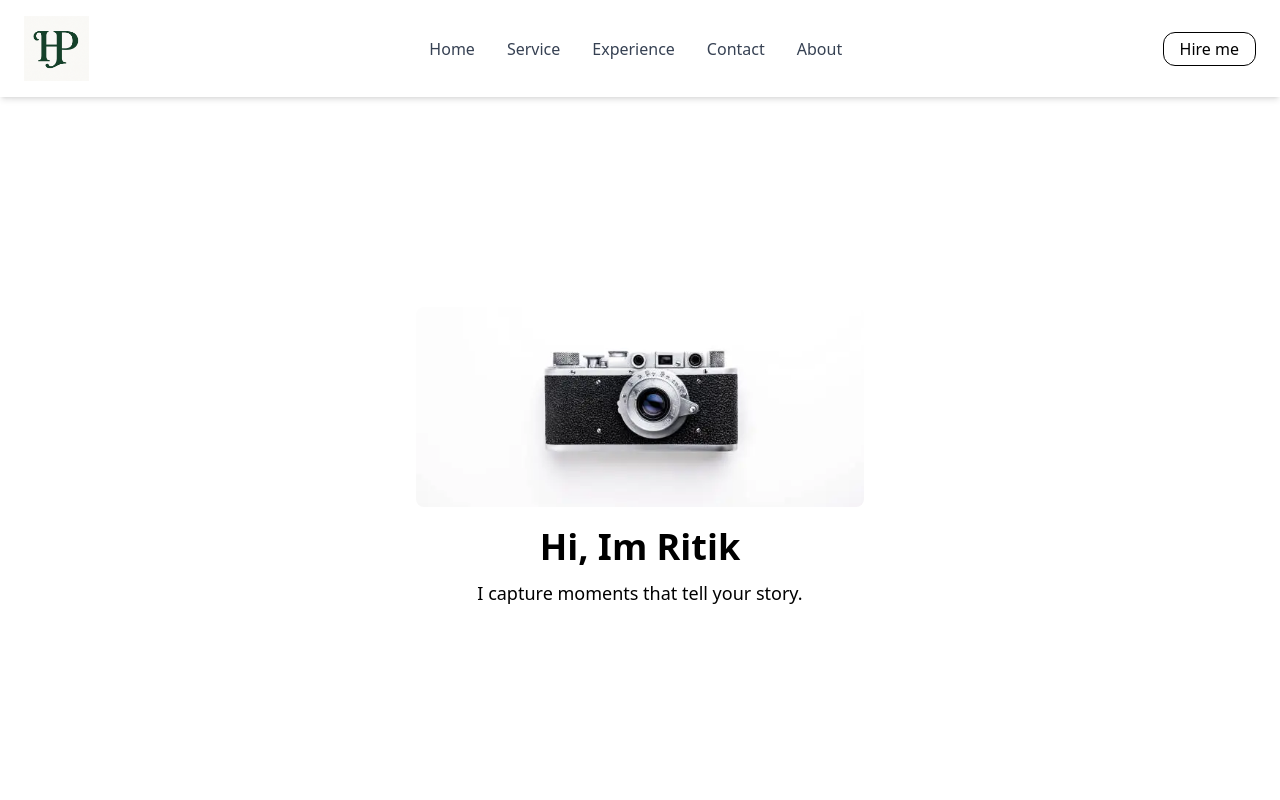
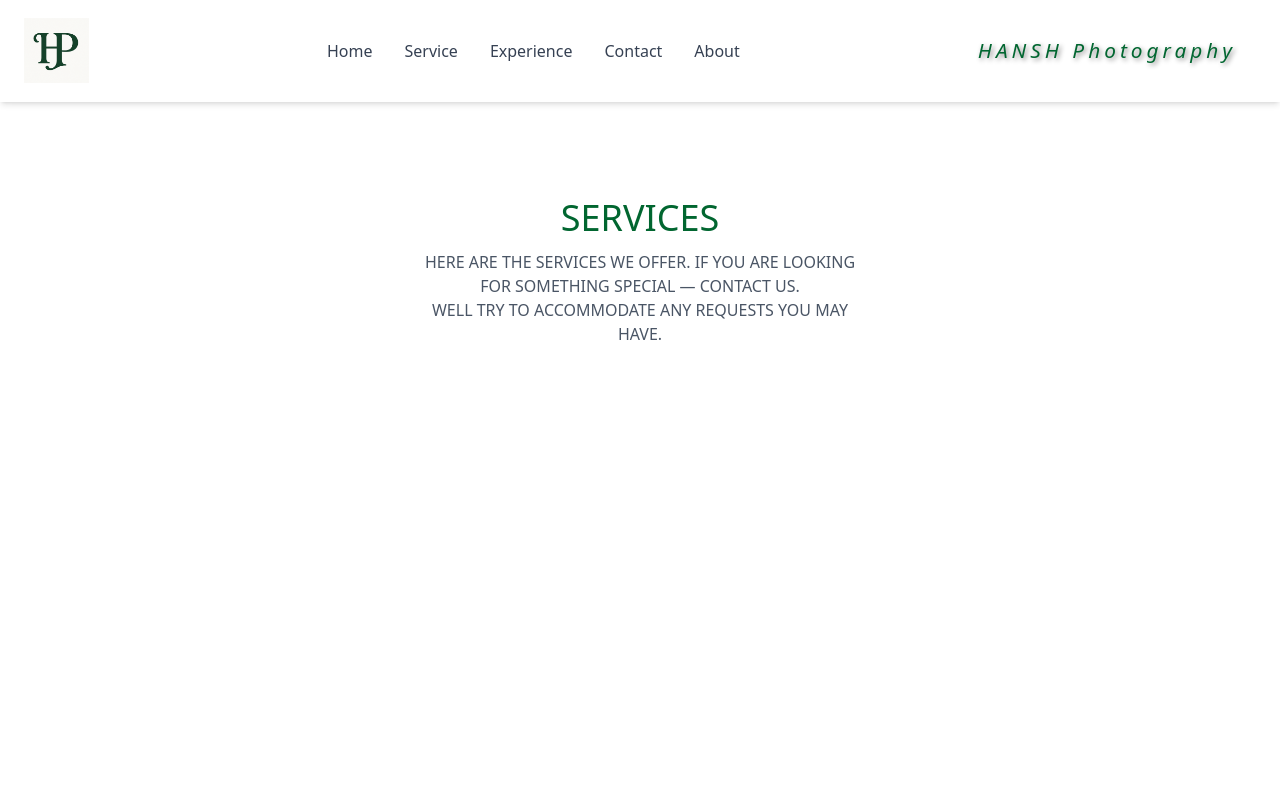
Before and after one commit to shashiyadav1790/photographer, a Next.js app: page /name in a window 1280 px wide. Shown: the top 800 px of the page. Built offline with nearby package versions, Linux system fonts and the light colour scheme.

Commit message:
some updates

```diff
--- a/app/about/page.js
+++ b/app/about/page.js
@@ -14,7 +14,7 @@ function About() {
       {/* Content */}
       <div className="flex flex-col-reverse md:flex-row justify-between items-center gap-10">
         {/* Left Section - Text */}
-        <div className="w-full md:w-2/3 text-gray-700 text-sm leading-relaxed">
+        <div className="w-full md:w-2/3 text-gray-700 text-md leading-relaxed">
           <p>
             Hello! Im <span className="font-semibold">Ritik</span>, a dedicated and enthusiastic photographer with a keen eye for capturing lifes most meaningful moments through the lens. My passion lies in creating timeless visuals — whether its portraits, landscapes, events, or candid street photography
           </p>
--- a/app/expirence/page.js
+++ b/app/expirence/page.js
@@ -19,11 +19,11 @@ function Experience() {
           </div>
 
           {/* Vertical Line (only on medium+ screens) */}
-          <div className="hidden md:block h-50 border-l-2 border-gray-300 mx-4"></div>
+          <div className="hidden md:block h-65 border-l-2 border-gray-300 mx-4"></div>
 
           {/* Right Section */}
           <div className="w-full md:w-2/3 p-4">
-            <ul className="list-disc pl-6 text-sm text-gray-700 space-y-2">
+            <ul className="list-disc pl-6 text-md text-gray-700 space-y-2">
               <li>
               Captured and curated compelling imagery for events, portraits, and lifestyle sessions with a strong focus on composition and detail.
               </li>
--- /dev/null
+++ b/app/happy/page.js
@@ -0,0 +1,29 @@
+import Image from "next/image";
+function Happy() {
+    return (
+        <div className="container px-6 py-8 mx-auto">
+      <div className="flex flex-col-reverse md:flex-row justify-between items-center gap-10">
+              {/* Left Section - Text */}
+
+              <div className="w-full md:w-2/3 text-gray-700 text-md leading-relaxed mb-3">
+                <p>
+                Hawaii is a magical destination for a wedding. We can make sure every moment is captured in a stunning way so you can remember every detail long after you return home and for years to come.
+               <br></br>
+                I cultivated an amazing team of professional Hawaii Photographers in Maui, Oahu, Kauai and the Big Island who share my vision of lovely light captured moments and amazing service.
+                <br></br>
+                No mattef6r which one of our photographers is behind the camera, the images and experience will be amazing! We are one of the few photography <br></br>teams in Hawaii with a full time professional editor on staff who is an expert in the field.  Each image we edit is professionally reviewed before it gets released to our clients to ensure it fits with our brand and quality standards. We all have a passion for beautiful photos
+                </p>
+                <h1 className="text-bold text-green-800 text-4xl mb-5 mt-5">... you re getting married!</h1>
+              </div>
+
+              {/* Right Section - Image */}
+              <div className="w-full  md:w-1/3 flex justify-center flex-col items-center ">
+              <h1 className="text-bold text-green-800 text-4xl mb-5 ">Cue the happy tears...</h1>
+                <Image src="/happy.jpg" alt="Shashi Yadav" className="rounded-lg object-contain shadow-lg" width={250} height={250} />
+              </div>
+            </div>
+            </div>
+     );
+}
+
+export default Happy;
--- a/app/name/page.js
+++ b/app/name/page.js
@@ -2,19 +2,12 @@ import Image from "next/image";
 
 function Name() {
   return (
-    <div className="flex flex-col justify-center items-center rounded bg-white-100" style={{height: "90vh"}}>
+    <div className="flex flex-col justify-center items-center rounded bg-white-100 p-3 " style={{height: "40vh"}}>
       <div className="w-full max-w-md text-center">
-        <div className="relative w-full h-50 z-10">
-          <Image
-            src="/camera1.webp"
-            alt="camera"
-            layout="fill"
-            objectFit="cover"
-            className="rounded-lg"
-          />
-        </div>
-        <h2 className="text-4xl font-bold mt-5">Hi, Im Ritik</h2>
-        <p className="mt-3 text-lg">I capture moments that tell your story.</p>
+
+        <h2 className="text-4xl text-3xl text-green-800 mt-5 text-center">SERVICES</h2>
+        <p className="mt-3 text-md text-gray-600">HERE ARE THE SERVICES WE OFFER. IF YOU ARE LOOKING FOR SOMETHING SPECIAL — CONTACT US.</p>
+        <p className="text-gray-600 text-md">WELL TRY TO ACCOMMODATE ANY REQUESTS YOU MAY HAVE.</p>
       </div>
     </div>
   );
--- a/app/navbar/page.js
+++ b/app/navbar/page.js
@@ -59,12 +59,14 @@ function Navbar() {
 
         {/* Nav Links (for larger screens) */}
         <div className="hidden md:flex gap-8 text-md font-medium text-gray-700">
-          <Link href="/" className="hover:text-green-800 transition">Home</Link>
-          <Link href="/service" className="hover:text-green-800 transition">Service</Link>
-          <Link href="/expirence" className="hover:text-green-800 transition">Experience</Link>
-          <Link href="/contact" className="hover:text-green-800 transition">Contact</Link>
-          <Link href="/about" className="hover:text-green-800 transition">About</Link>
+          <Link href="/" className="hover:text-green-800  transition hover-text-shadow">Home</Link>
+          <Link href="/service" className="hover:text-green-800 transition hover-text-shadow">Service</Link>
+          <Link href="/expirence" className="hover:text-green-800 transition hover-text-shadow">Experience</Link>
+          <Link href="/contact" className="hover:text-green-800 transition hover-text-shadow">Contact</Link>
+          <Link href="/about" className="hover:text-green-800 transition hover-text-shadow">About</Link>
         </div>
+
+        <h2 className="text-sm p-5 text-bold text-center text-green-800 hover:text-green-300  items-center justify-center" style={{ fontStyle: 'italic', fontSize: '1.3rem', letterSpacing: "4px",textShadow: "2px 2px 5px gray" }}>HANSH Photography</h2>
 
         {/* Hamburger Icon (visible on mobile) */}
                 <div className="md:hidden" onClick={toggleMenu}>
@@ -76,8 +78,11 @@ function Navbar() {
         </div>
 
 
+
+
+
         {/* Mobile Menu (hidden by default, toggled by hamburger icon) */}
-        <div className={`md:hidden ${isMenuOpen ? 'block' : 'hidden'} absolute top-20 left-0 w-full bg-white shadow-lg py-4 px-6`}>
+        <div className={`md:hidden ${isMenuOpen ? 'block' : 'hidden'} flex flex-col gap-4 absolute top-20 left-0 w-full bg-white shadow-lg py-4 px-6`}>
         <Link href="/" className="hover:text-green-800 transition">Home</Link>
           <Link href="/service" className="hover:text-green-800 transition">Service</Link>
           <Link href="/expirence" className="hover:text-green-800 transition">Experience</Link>
@@ -85,11 +90,7 @@ function Navbar() {
           <Link href="/about" className="hover:text-green-800 transition">About</Link>
         </div>
 
-        {/* CTA Buttons */}
-        <div className="flex gap-4">
 
-          <Link href="/contact" className="border px-4 py-1 rounded-xl hover:bg-gray-300 transition">Hire me</Link>
-        </div>
       </div>
     </div>
   );
--- a/app/page.js
+++ b/app/page.js
@@ -5,6 +5,7 @@ import About from "./about/page.js";
 import Experience from "./expirence/page.js";
 import Service from "./service/page.js";
 import Contact from "./contact/page.js";
+import Happy from "./happy/page.js";
 
 function Page() {
 
@@ -13,10 +14,12 @@ function Page() {
     <div >
 
     <Name/>
+    <Service/>
     <About/>
     <Experience/>
-    <Service/>
+    <Happy/>
    <Contact/>
+
 
   </div>
    );
--- a/app/service/page.js
+++ b/app/service/page.js
@@ -1,4 +1,5 @@
- import Image from "next/image";
+"use client";
+import Image from "next/image";
 // import silver from "."
 // import gold from ".app/public/gold.jpg"
 // import diamond from "./app/public/diamond1.jpg"
@@ -7,9 +8,9 @@ function Service() {
     return (
     <div className="container mx-auto px-6 py-5 ">
         <div className="flex items-center justify0center gap-4 mb-5">
-            <div className="flex-grow border-t border-gray-400"></div>
-            <h2 className="text-2xl text-center">Service</h2>
-            <div className="flex-grow border-t border-gray-400"></div>
+        <div className=" border-gray-400 bg-gray-100 w-screen h-10 "></div>
+            {/* <h2 className="text-2xl text-center">Service</h2>
+            <div className="flex-grow border-t border-gray-400"></div>  */}
         </div>
         <div className="flex flex-col md:flex-row justify-center items-start p-5 gap-6">
             <div className="flex flex-col w-full md:w-1/3 p-4">
@@ -17,6 +18,7 @@ function Service() {
             </div>
             <div className="w-full md:w-2/3 p-4 ">
                 {/* <div className="flex-grow border-t border-gray-400 mb-3"></div> */}
+
                 <span className="flex  justify-between items-center">
                 <p className="text-2xl text-green-800">SILVER</p>
                 <p>USD $100 - USD $150</p>
```
Also changed, not shown: 1 other file (tests, documents, lock files or other folders).
